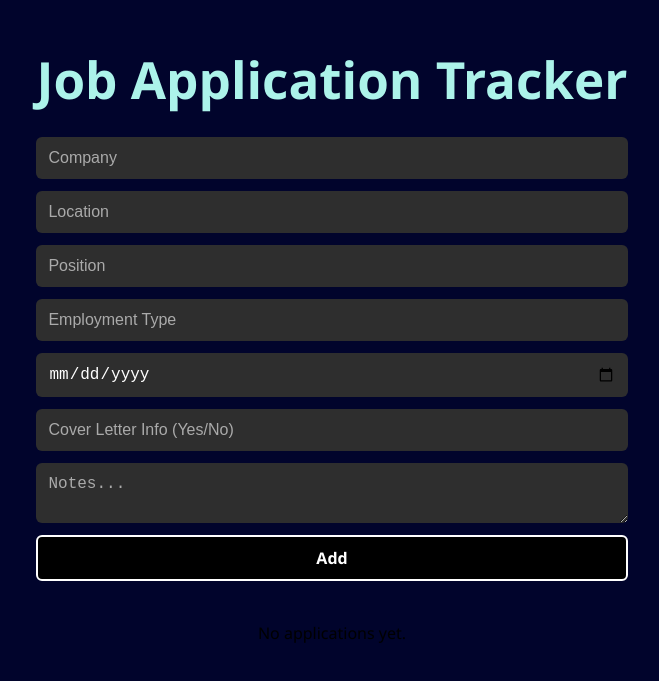
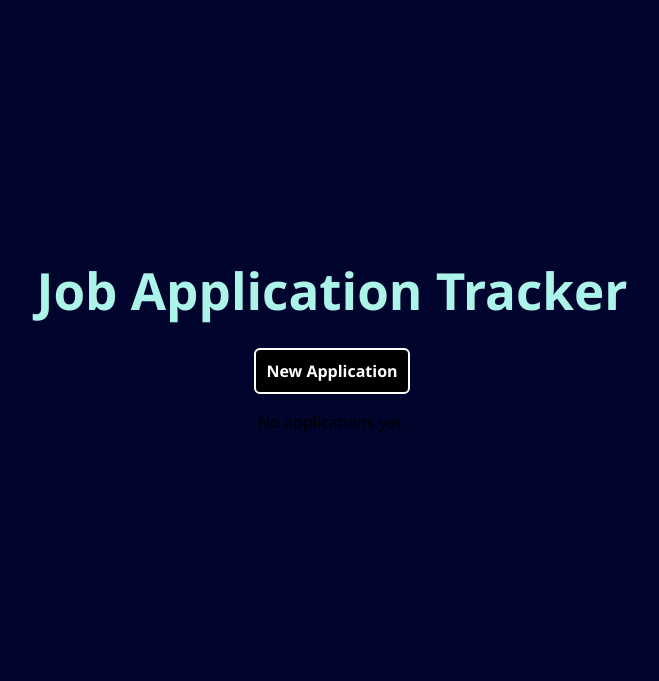
Before and after one commit to JIMPARK80/vue-job-tracker, a Vue app: page / in a window 1280 px wide. Shown: the part 101-782 px from the top of the page, without its empty margins (308-967 px from the left). Built offline with nearby package versions, Linux system fonts and the light colour scheme.

Commit message:
feat: add toggle button to show/hide application form
feat: add toggle button to show/hide application form

```diff
--- a/src/App.vue
+++ b/src/App.vue
@@ -2,8 +2,12 @@
   <div>
     <h1>Job Application Tracker</h1> <!-- Title of the page -->
 
+    <button @click="toggleForm">
+      {{ showForm ? 'Hide Form' : 'New Application' }}
+    </button>
+
     <!-- Form to add a new application -->
-    <form @submit.prevent="addApplication">
+    <form @submit.prevent="addApplication" v-if="showForm">
       <input v-model="form.company" placeholder="Company" required /> <!-- Company input field -->
       <input v-model="form.location" placeholder="Location" required /> <!-- Location  input field -->
       <input v-model="form.position" placeholder="Position" required /> <!-- Position input field -->
@@ -139,6 +143,7 @@ const form = ref({
 
 const applications = ref([]) // Create a reactive reference to an empty array
 const editing = ref({ row: null, field: null })
+const showForm = ref(false) // Add this line to control form visibility
 
 // when the page loads, check if there is any saved data in local storage
 onMounted(() => {
@@ -177,6 +182,10 @@ function startEdit(row, field){
 
 function stopEdit() {
   editing.value = { row: null, field: null }
+}
+
+function toggleForm() {
+  showForm.value = !showForm.value
 }
 </script>
 
```
